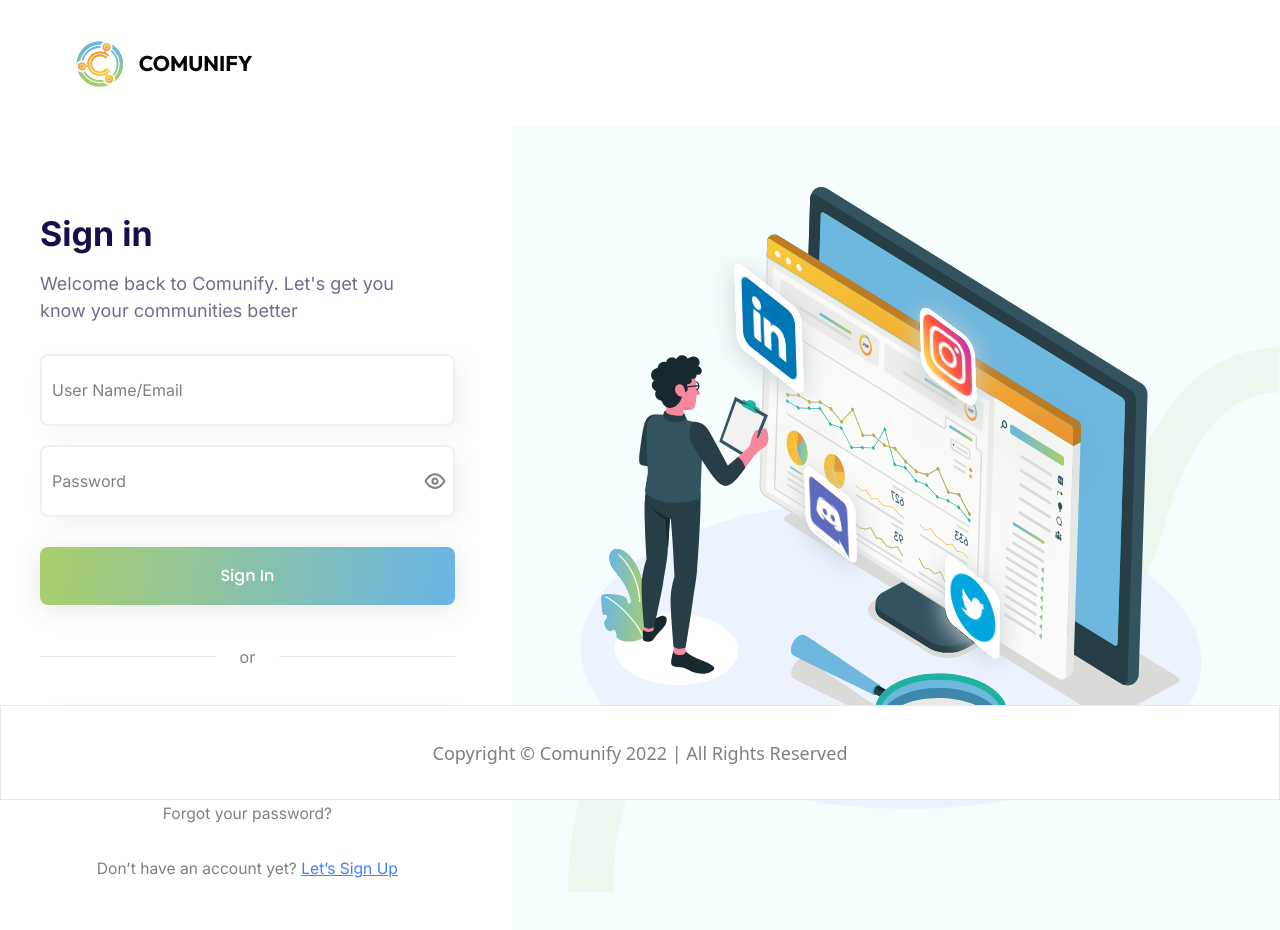
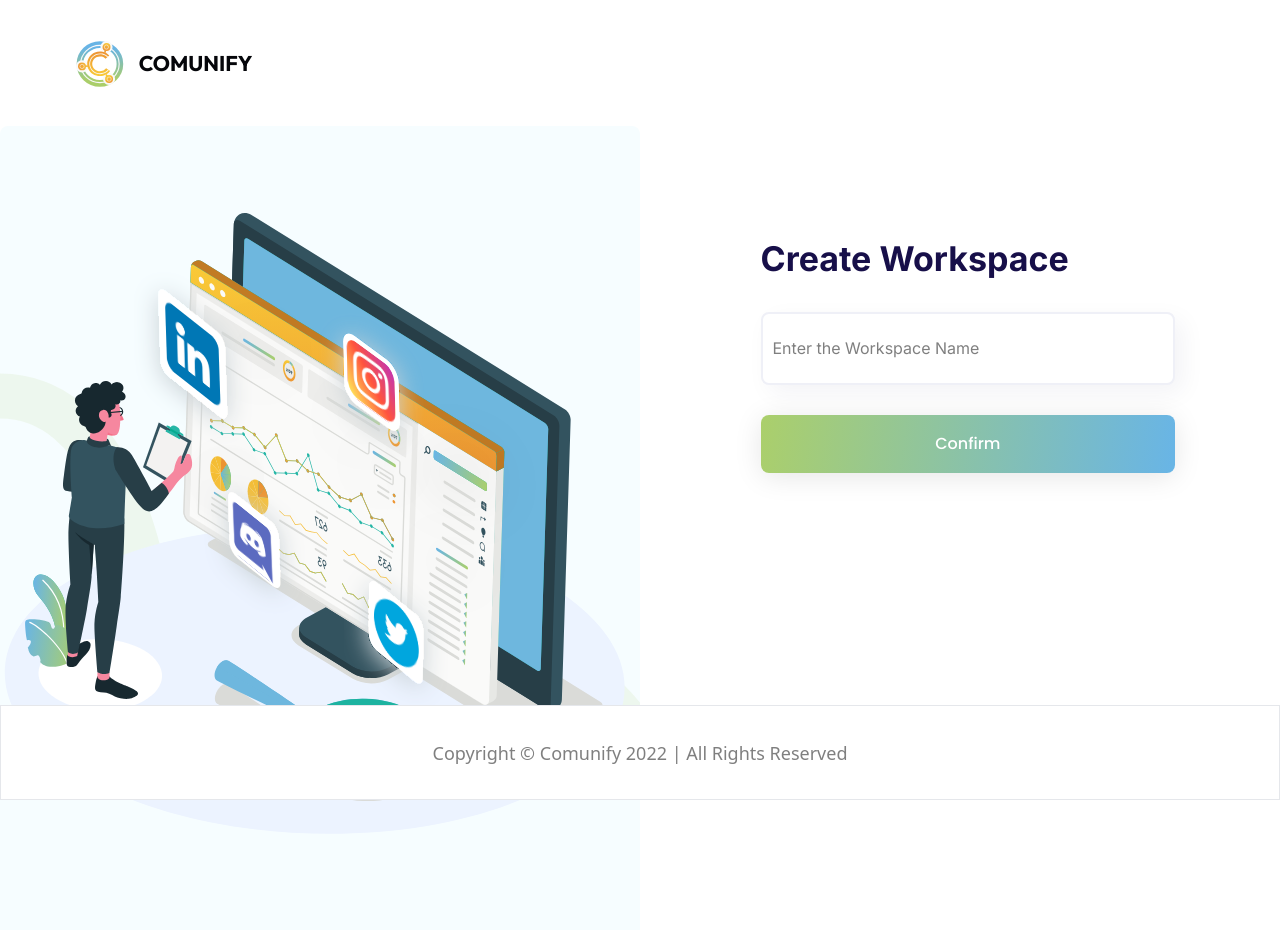
Before and after one commit to Shibinraja/Comunify, a React (Vite) app: page /createWorkSpace in a window 1280 px wide. Before the commit this address led to /. Shown: the top 930 px of the page. After the commit the page ends 800 px from the top, so only its background shows below. Built offline with nearby package versions, Linux system fonts and the light colour scheme.

Commit message:
UI: Create WorkSpace UI Added

```diff
--- /dev/null
+++ b/src/modules/authentication/createWorkSpace/interface/workSpace.interface.ts
@@ -0,0 +1,3 @@
+export interface workSpace {
+
+  }
--- /dev/null
+++ b/src/modules/authentication/createWorkSpace/pages/CreateWorkSpace.css
@@ -0,0 +1,3 @@
+.workspace-cover-bg {
+  background-image: url('../../../../assets/images/signup-line.svg');
+}
--- /dev/null
+++ b/src/modules/authentication/createWorkSpace/pages/CreateWorkSpace.tsx
@@ -0,0 +1,47 @@
+import Input from "common/input/Input";
+import Button from "common/button/Button";
+import bgWorkSpaceImage from "../../../../assets/images/bg-sign.svg";
+import "./CreateWorkSpace.css";
+
+
+const CreateWorkSpace: React.FC = () => {
+  return (
+    <div className="w-full flex flex-col">
+      <div className="flex w-full relative">
+        <div className="w-full md:w-1/2 workspace-cover-bg bg-no-repeat pt-20 bg-left rounded-lg  bg-thinBlue flex items-center justify-center fixed pb-80">
+          <img src={bgWorkSpaceImage} alt="signup-image" />
+        </div>
+        <div className="w-full md:w-1/2 flex flex-col pl-7.53 mt-6.84  overflow-y-auto no-scroll-bar absolute right-0">
+          {" "}
+          <h3 className="font-Inter text-neutralBlack font-bold not-italic text-signIn leading-2.8">
+            Create Workspace{" "}
+          </h3>{" "}
+          <form
+            className="flex flex-col pb-10 mt-1.8 w-25.9 "
+            autoComplete="off"
+          >
+            <div className="workspace">
+              <Input
+                type="text"
+                placeholder="Enter the Workspace Name"
+                label="Workspace"
+                id="workspace"
+                name="workspace"
+                className="h-4.5 rounded-lg bg-white p-2.5 focus:outline-none placeholder:font-normal placeholder:text-secondaryGray placeholder:text-base placeholder:leading-6 placeholder:font-Inter shadow-trialButtonShadow font-Inter box-border"
+              />
+            </div>
+            <Button
+              text="Confirm"
+              type="submit"
+              className="font-Poppins rounded-lg text-base text-white mt-1.8 h-3.6 transition ease-in duration-300 hover:shadow-buttonShadowHover btn-gradient"
+            />
+          </form>
+        </div>
+      </div>
+      <div className="py-1.9"></div>
+      <div className="footer"></div>
+    </div>
+  );
+};
+
+export default CreateWorkSpace;
--- /dev/null
+++ b/src/modules/authentication/createWorkSpace/services/workSpace.service.ts
@@ -0,0 +1,6 @@
+
+
+export function* WorkSpace() {
+
+  return ;
+}
--- a/src/modules/authentication/routes/auth.routes.tsx
+++ b/src/modules/authentication/routes/auth.routes.tsx
@@ -1,27 +1,28 @@
-import React from 'react';
-import PublicRoute from '../../../routes/PublicRoute';
-import { RoutesArray } from '../../../interface/interface';
-import CreateNewPassword from '../createNewPassword/pages/CreateNewPassword';
-import ResendVerificationMail from '../resendVerificationMail/ResendVerification';
-import Subscription from '../subscription/pages/Subscription';
-import Welcome from '../welcome/pages/Welcome';
-import Integration from '../integration/pages/Integration';
-import SubscriptionExpired from '../subscriptionExpired/pages/SubscriptionExpired';
+import React from "react";
+import PublicRoute from "../../../routes/PublicRoute";
+import { RoutesArray } from "../../../interface/interface";
+import CreateNewPassword from "../createNewPassword/pages/CreateNewPassword";
+import ResendVerificationMail from "../resendVerificationMail/ResendVerification";
+import Subscription from "../subscription/pages/Subscription";
+import Welcome from "../welcome/pages/Welcome";
+import Integration from "../integration/pages/Integration";
+import SubscriptionExpired from "../subscriptionExpired/pages/SubscriptionExpired";
+import CreateWorkSpace from '../createWorkSpace/pages/CreateWorkSpace';
 
-const SignIn = React.lazy(() => import('../signIn/pages/SignIn'));
-const SignUp = React.lazy(() => import('../signUp/pages/SignUp'));
+const SignIn = React.lazy(() => import("../signIn/pages/SignIn"));
+const SignUp = React.lazy(() => import("../signUp/pages/SignUp"));
 const ForgotPassword = React.lazy(
-  () => import('../forgotPassword/pages/ForgotPassword'),
+  () => import("../forgotPassword/pages/ForgotPassword")
 );
-const AuthLayout = React.lazy(() => import('../../../layout/AuthLayout'));
+const AuthLayout = React.lazy(() => import("../../../layout/AuthLayout"));
 
 let authRoutes: RoutesArray[] = [
   {
     element: <AuthLayout />,
-    path: '/',
+    path: "/",
     children: [
       {
-        path: '/',
+        path: "/",
         element: (
           <PublicRoute>
             <SignIn />
@@ -29,10 +30,18 @@ let authRoutes: RoutesArray[] = [
         ),
       },
       {
-        path: '/signup',
+        path: "/signup",
         element: (
           <PublicRoute>
             <SignUp />
+          </PublicRoute>
+        ),
+      },
+      {
+        path: "/createWorkSpace",
+        element: (
+          <PublicRoute>
+            <CreateWorkSpace />
           </PublicRoute>
         ),
       },
@@ -42,7 +51,7 @@ let authRoutes: RoutesArray[] = [
             <ForgotPassword />
           </PublicRoute>
         ),
-        path: '/forgot-password',
+        path: "/forgot-password",
       },
       {
         element: (
@@ -50,47 +59,47 @@ let authRoutes: RoutesArray[] = [
             <CreateNewPassword />
           </PublicRoute>
         ),
-        path: '/forgot-password/:id',
+        path: "/forgot-password/:id",
       },
       {
         element: (
           <PublicRoute>
-            <ResendVerificationMail/>
+            <ResendVerificationMail />
           </PublicRoute>
         ),
-        path: '/resend-mail',
+        path: "/resend-mail",
       },
       {
         element: (
           <PublicRoute>
-            <Welcome/>
+            <Welcome />
           </PublicRoute>
         ),
-        path: '/welcome',
+        path: "/welcome",
       },
       {
         element: (
           <PublicRoute>
-            <Integration/>
+            <Integration />
           </PublicRoute>
         ),
-        path: '/integration',
+        path: "/integration",
       },
       {
         element: (
           <PublicRoute>
-            <Subscription/>
+            <Subscription />
           </PublicRoute>
         ),
-        path: '/subscription',
+        path: "/subscription",
       },
       {
         element: (
           <PublicRoute>
-            <SubscriptionExpired/>
+            <SubscriptionExpired />
           </PublicRoute>
         ),
-        path: '/subscription/expired/:id',
+        path: "/subscription/expired/:id",
       },
     ],
   },
--- a/src/styles.css
+++ b/src/styles.css
@@ -761,6 +761,10 @@ video {
   margin-top: 20.13px;
 }
 
+.mt-6\.84{
+  margin-top: 109.57px;
+}
+
 .mt-0\.287{
   margin-top: 4.59px;
 }
@@ -1319,6 +1323,10 @@ video {
 
 .pb-80{
   padding-bottom: 20rem;
+}
+
+.pl-7\.53{
+  padding-left: 120.5px;
 }
 
 .pb-20{
@@ -1613,6 +1621,12 @@ video {
   box-shadow: var(--tw-ring-offset-shadow, 0 0 #0000), var(--tw-ring-shadow, 0 0 #0000), var(--tw-shadow);
 }
 
+.shadow-trialButtonShadow{
+  --tw-shadow: 8px 8px 24px rgba(2, 2, 70, 0.05);
+  --tw-shadow-colored: 8px 8px 24px var(--tw-shadow-color);
+  box-shadow: var(--tw-ring-offset-shadow, 0 0 #0000), var(--tw-ring-shadow, 0 0 #0000), var(--tw-shadow);
+}
+
 .shadow-integrationCardShadow{
   --tw-shadow: 0px 100px 80px rgba(41, 72, 152, 0.05),0px 64.8148px 46.8519px rgba(41, 72, 152, 0.037963),0px 38.5185px 25.4815px rgba(41, 72, 152, 0.0303704),0px 20px 13px rgba(41, 72, 152, 0.025),0px 8.14815px 6.51852px rgba(41, 72, 152, 0.0196296), 0px 1.85185px 3.14815px rgba(41, 72, 152, 0.012037);
   --tw-shadow-colored: 0px 100px 80px var(--tw-shadow-color), 0px 64.8148px 46.8519px var(--tw-shadow-color), 0px 38.5185px 25.4815px var(--tw-shadow-color), 0px 20px 13px var(--tw-shadow-color), 0px 8.14815px 6.51852px var(--tw-shadow-color), 0px 1.85185px 3.14815px var(--tw-shadow-color);
@@ -1622,12 +1636,6 @@ video {
 .shadow-connectButtonShadow{
   --tw-shadow: 0px 4px 30px rgba(0, 0, 0, 0.1);
   --tw-shadow-colored: 0px 4px 30px var(--tw-shadow-color);
-  box-shadow: var(--tw-ring-offset-shadow, 0 0 #0000), var(--tw-ring-shadow, 0 0 #0000), var(--tw-shadow);
-}
-
-.shadow-trialButtonShadow{
-  --tw-shadow: 8px 8px 24px rgba(2, 2, 70, 0.05);
-  --tw-shadow-colored: 8px 8px 24px var(--tw-shadow-color);
   box-shadow: var(--tw-ring-offset-shadow, 0 0 #0000), var(--tw-ring-shadow, 0 0 #0000), var(--tw-shadow);
 }
 
@@ -1715,6 +1723,18 @@ input {
   font-family: Poppins, sans-serif;
 }
 
+.placeholder\:font-Inter::-moz-placeholder{
+  font-family: Inter, sans-serif;
+}
+
+.placeholder\:font-Inter:-ms-input-placeholder{
+  font-family: Inter, sans-serif;
+}
+
+.placeholder\:font-Inter::placeholder{
+  font-family: Inter, sans-serif;
+}
+
 .placeholder\:text-search::-moz-placeholder{
   font-size: 15px;
 }
```
